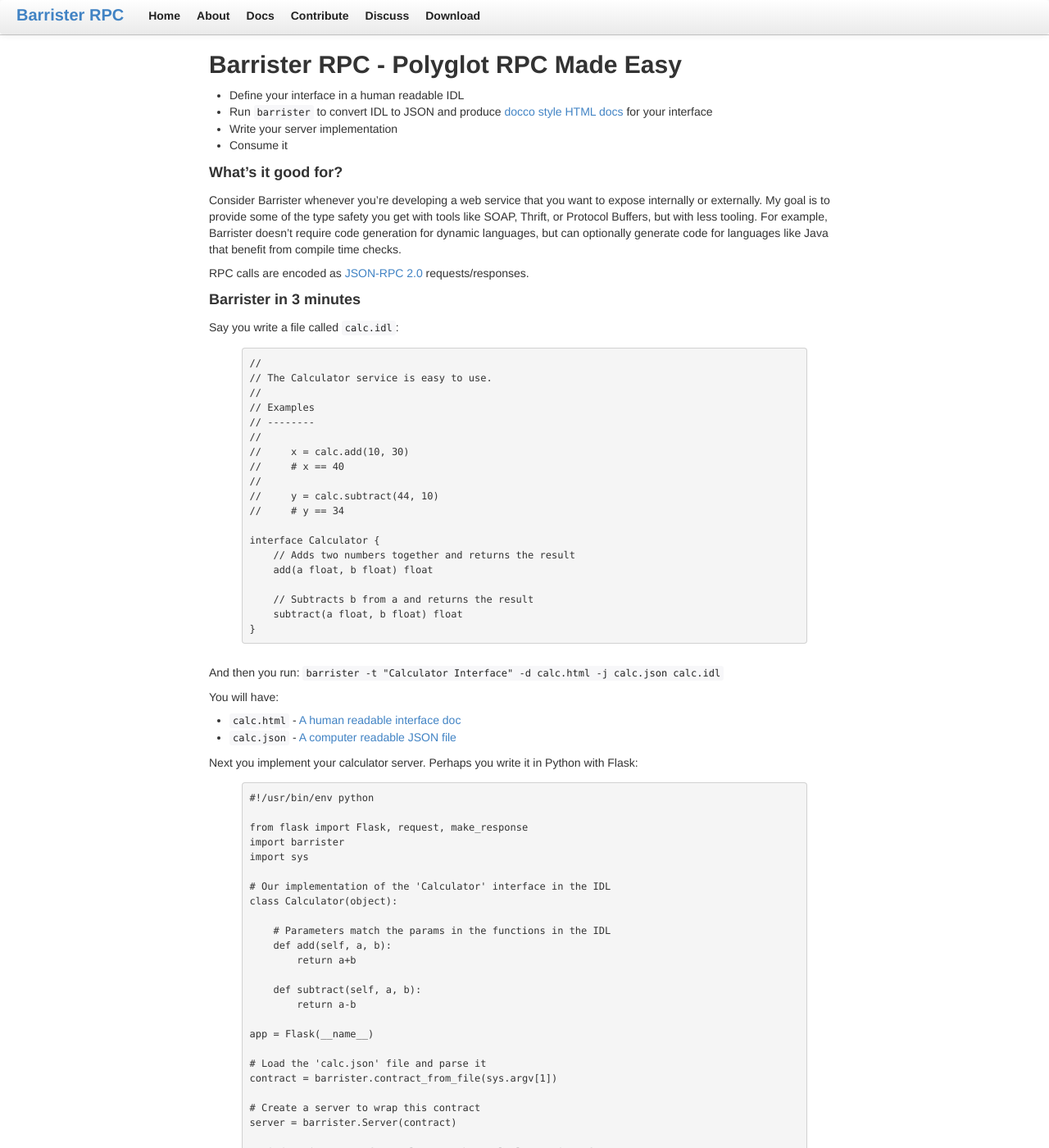
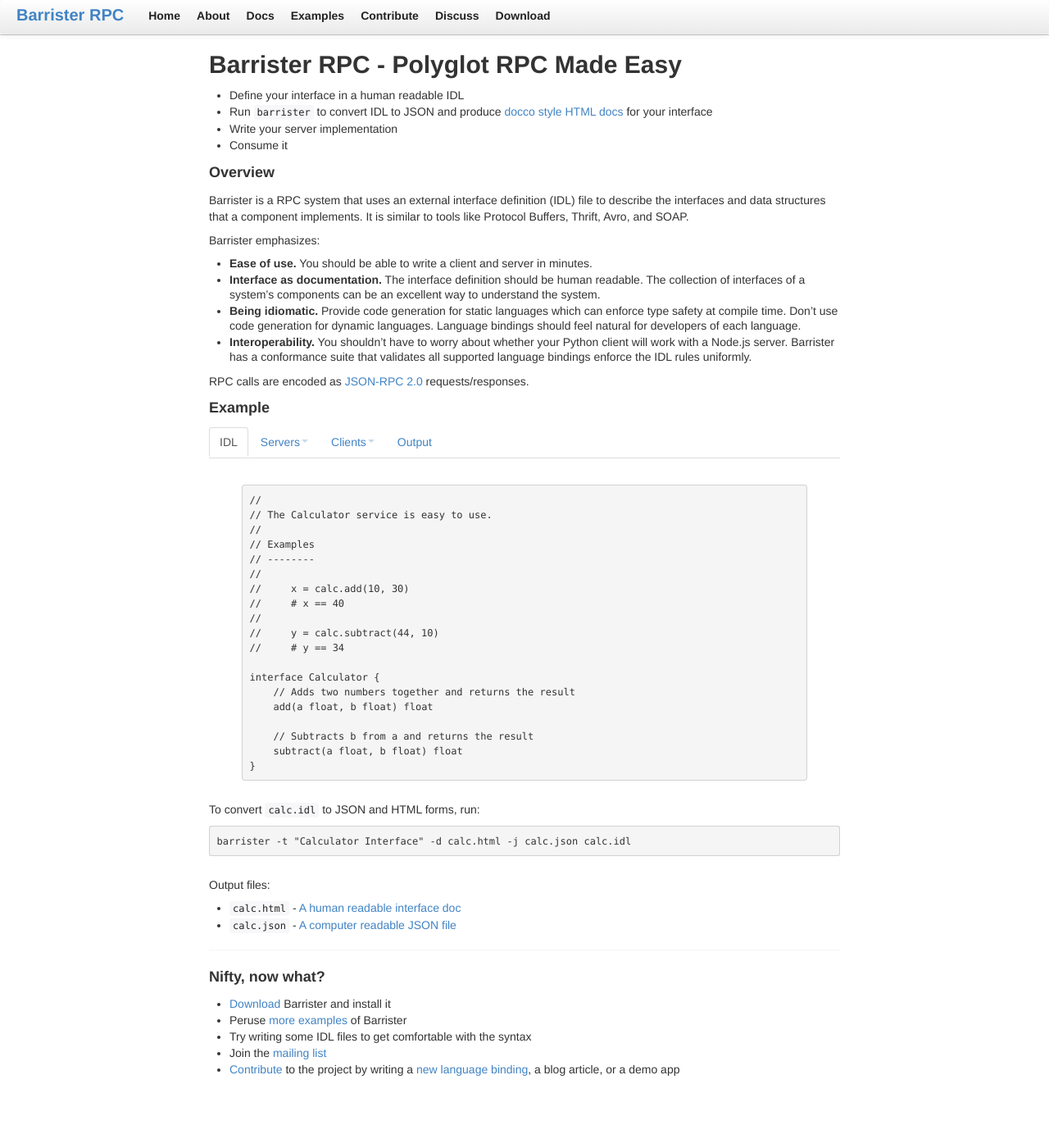
Before and after one commit to coopernurse/barrister-site, a Jekyll site: the page built from index.md, in a window 1280 px wide and 1400 px high. Shown: the whole window at 82% size. Built offline with Jekyll 4.4.1, drawn with Linux system fonts in a browser that asks for light colours; Markdown is read by kramdown in place of the engine named in the settings; some of the changed text lies outside the part shown.

Commit message:
add examples page

```diff
--- a/_layouts/default.html
+++ b/_layouts/default.html
@@ -33,6 +33,7 @@
                             <li><a href="index.html">Home</a></li>
                             <li><a href="about.html">About</a></li>
                             <li><a href="docs.html">Docs</a></li>
+                            <li><a href="examples.html">Examples</a></li>
                             <li><a href="contribute.html">Contribute</a></li>
                             <li><a href="https://groups.google.com/forum/#!forum/barrister-rpc">Discuss</a></li>
                             <li><a href="download.html">Download</a></li>
--- a/index.md
+++ b/index.md
@@ -10,20 +10,59 @@
 * Write your server implementation
 * Consume it
 
-### What's it good for?
+### Overview
 
-Consider Barrister whenever you're developing a web service that you want to expose internally or
-externally.  My goal is to provide some of the type safety you get with tools like SOAP, Thrift,
-or Protocol Buffers, but with less tooling.  For example, Barrister doesn't require code generation for
-dynamic languages, but can optionally generate code for languages like Java that benefit from compile
-time checks.
+Barrister is a RPC system that uses an external interface definition (IDL) file to describe the
+interfaces and data structures that a component implements.  It is similar to
+tools like Protocol Buffers, Thrift, Avro, and SOAP.
+
+Barrister emphasizes:
+
+* **Ease of use.**  You should be able to write a client and server in minutes.
+* **Interface as documentation.**  The interface definition should be human readable. The collection
+  of interfaces of a system's components can be an excellent way to understand the system.
+* **Being idiomatic.** Provide code generation for static languages which can enforce type safety
+  at compile time.  Don't use code generation for dynamic languages.  Language bindings should
+  feel natural for developers of each language.
+* **Interoperability.**  You shouldn't have to worry about whether your Python client will work with
+  a Node.js server.  Barrister has a conformance suite that validates all supported language
+  bindings enforce the IDL rules uniformly.
 
 RPC calls are encoded as [JSON-RPC 2.0](http://jsonrpc.org/specification) requests/responses.
 
-### Barrister in 3 minutes
+### Example
 
-Say you write a file called `calc.idl`:
 
+<div class="tabbable">
+  <ul class="nav nav-tabs">
+    <li class="active"><a href="#calc-idl" data-toggle="tab">IDL</a></li>
+    <li class="dropdown">
+        <a class="dropdown-toggle" data-toggle="dropdown" href="#">Servers<b class="caret"></b></a>
+        <ul class="dropdown-menu">
+          <li><a href="#calc-java-server" data-toggle="tab">java</a></li>
+          <li><a href="#calc-node-server" data-toggle="tab">node</a></li>
+          <li><a href="#calc-php-server" data-toggle="tab">php</a></li>
+          <li><a href="#calc-python-server" data-toggle="tab">python</a></li>
+          <li><a href="#calc-ruby-server" data-toggle="tab">ruby</a></li>
+
+        </ul>
+    </li>
+    <li class="dropdown">
+        <a class="dropdown-toggle" data-toggle="dropdown" href="#">Clients<b class="caret"></b></a>
+        <ul class="dropdown-menu">
+          <li><a href="#calc-java-client" data-toggle="tab">java</a></li>
+          <li><a href="#calc-node-client" data-toggle="tab">node</a></li>
+          <li><a href="#calc-php-client" data-toggle="tab">php</a></li>
+          <li><a href="#calc-python-client" data-toggle="tab">python</a></li>
+          <li><a href="#calc-ruby-client" data-toggle="tab">ruby</a></li>
+
+        </ul>
+    </li>
+    <li><a href="#calc-output" data-toggle="tab">Output</a></li>
+
+  </ul>
+  <div class="tab-content">
+    <div class="tab-pane active" id="calc-idl">
 {% highlight go %}
 //
 // The Calculator service is easy to use.
@@ -44,23 +83,153 @@
     // Subtracts b from a and returns the result
     subtract(a float, b float) float
 }
+
 {% endhighlight %}
+    </div>
+  <div class="tab-pane" id="calc-java-server">
+{% highlight java %}
+package example;
 
-And then you run: `barrister -t "Calculator Interface" -d calc.html -j calc.json calc.idl`
+public class Server implements Calculator {
 
-You will have:
+    public Double add(Double a, Double b) {
+        return a+b;
+    }
 
- * `calc.html` - [A human readable interface doc](calc.html)
- * `calc.json` - [A computer readable JSON file](calc.json)
+    public Double subtract(Double a, Double b) {
+        return a-b;
+    }
 
-Next you implement your calculator server.  Perhaps you write it in Python with Flask:
+}
+{% endhighlight %}
+    </div>
+    <div class="tab-pane" id="calc-java-client">
+{% highlight java %}
+package example;
 
+import com.bitmechanic.barrister.HttpTransport;
+
+public class Client {
+
+    public static void main(String argv[]) throws Exception {
+        HttpTransport trans = new HttpTransport("http://127.0.0.1:8080/example/");
+        CalculatorClient calc = new CalculatorClient(trans);
+
+        System.out.println(String.format("1+5.1=%.1f", calc.add(1.0, 5.1)));
+        System.out.println(String.format("8-1.1=%.1f", calc.subtract(8.0, 1.1)));
+    }
+
+}
+{% endhighlight %}
+    </div>
+  <div class="tab-pane" id="calc-node-server">
+{% highlight javascript %}
+var barrister = require('barrister');
+var express   = require('express');
+var fs        = require('fs');
+
+function Calculator() { }
+Calculator.prototype.add = function(a, b, callback) {
+    // first param is for errors
+    callback(null, a+b);
+};
+Calculator.prototype.subtract = function(a, b, callback) {
+    callback(null, a-b);
+};
+
+var idl    = JSON.parse(fs.readFileSync("../calc.json").toString());
+var server = new barrister.Server(idl);
+server.addHandler("Calculator", new Calculator());
+
+var app = express.createServer();
+app.use(express.bodyParser());
+app.post('/calc', function(req, res) {
+    server.handle({}, req.body, function(respJson) {
+        res.contentType('application/json');
+        res.send(respJson);
+    });
+});
+app.listen(7667);
+{% endhighlight %}
+    </div>
+    <div class="tab-pane" id="calc-node-client">
+{% highlight javascript %}
+var barrister = require('barrister');
+
+function checkErr(err) {
+    if (err) {
+        console.log("ERR: " + JSON.stringify(err));
+        process.exit(1);
+    }
+}
+
+var client = barrister.httpClient("http://localhost:7667/calc");
+
+client.loadContract(function(err) {
+    checkErr(err);
+
+    var calc = client.proxy("Calculator");
+
+    calc.add(1, 5.1, function(err, result) {
+        checkErr(err);
+        console.log("1+5.1=" + result);
+
+        calc.subtract(8, 1.1, function(err, result) {
+            checkErr(err);
+            console.log("8-1.1=" + result);
+        });
+    });
+});
+
+{% endhighlight %}
+    </div>
+  <div class="tab-pane" id="calc-php-server">
+{% highlight php %}
+<?php
+
+$path = $_ENV["BARRISTER_PHP"];
+include_once("$path/barrister.php");
+
+class Calculator {
+
+  function add($a, $b) {
+    return $a + $b;
+  }
+
+  function subtract($a, $b) {
+    return $a - $b;
+  }
+
+}
+
+$server = new BarristerServer("../calc.json");
+$server->addHandler("Calculator", new Calculator());
+$server->handleHTTP();
+?>
+{% endhighlight %}
+    </div>
+    <div class="tab-pane" id="calc-php-client">
+{% highlight php %}
+<?php
+
+$path = $_ENV["BARRISTER_PHP"];
+include_once("$path/barrister.php");
+
+$barrister = new Barrister();
+$client    = $barrister->httpClient("http://localhost:8080/cgi-bin/server.php");
+$calc      = $client->proxy("Calculator");
+
+echo sprintf("1+5.1=%.1f\n", $calc->add(1, 5.1));
+echo sprintf("8-1.1=%.1f\n", $calc->subtract(8, 1.1));
+
+?>
+{% endhighlight %}
+    </div>
+  <div class="tab-pane" id="calc-python-server">
 {% highlight python %}
-#!/usr/bin/env python
 
 from flask import Flask, request, make_response
 import barrister
-import sys
 
 # Our implementation of the 'Calculator' interface in the IDL
 class Calculator(object):
@@ -72,116 +241,111 @@
     def subtract(self, a, b):
         return a-b
 
+contract = barrister.contract_from_file("../calc.json")
+server   = barrister.Server(contract)
+server.add_handler("Calculator", Calculator())
+
 app = Flask(__name__)
 
-# Load the 'calc.json' file and parse it
-contract = barrister.contract_from_file(sys.argv[1])
-
-# Create a server to wrap this contract
-server = barrister.Server(contract)
-
-# Bind an instance of our class to the "Calculator" interface
-server.add_handler("Calculator", Calculator())
-
-# This is standard Flask stuff.  Create a function
-# bound to the "/calc" URL that only accepts POSTs
-# The implementation is boilerplate for any Barrister server
 @app.route("/calc", methods=["POST"])
 def calc():
-    # server.call_json will deserialize its JSON input,
-    # invoke the function on the correct Python handler class,
-    # and serialize the return value back to JSON
     resp_data = server.call_json(request.data)
-
-    # Send the response back to the client
     resp = make_response(resp_data)
     resp.headers['Content-Type'] = 'application/json'
     return resp
 
-app.run(host="127.0.0.1", port=8080)
+app.run(host="127.0.0.1", port=7667)
+
 {% endhighlight %}
-
-You start the server and pass in the JSON parsed IDL: `python calc_server.py calc.json`
-
-Then you write a client:
-
+    </div>
+    <div class="tab-pane" id="calc-python-client">
 {% highlight python %}
-#!/usr/bin/env python
 
 import barrister
-import sys
 
-# Create a transport and pass in the endpoint that
-# the server is bound to
-trans  = barrister.HttpTransport(sys.argv[1])
+trans  = barrister.HttpTransport("http://localhost:7667/calc")
 
-# Create a Barrister client. This will automatically
-# request the IDL JSON from the server, parse it, and
-# create proxies for the interfaces/functions defined
-# in the interface
+# automatically connects to endpoint and loads IDL JSON contract
 client = barrister.Client(trans)
 
-# Call functions on remote server
-# Note how Calculator.add is derived from the IDL names
 print "1+5.1=%.1f" % client.Calculator.add(1, 5.1)
 print "8-1.1=%.1f" % client.Calculator.subtract(8, 1.1)
+
 {% endhighlight %}
+    </div>
+  <div class="tab-pane" id="calc-ruby-server">
+{% highlight ruby %}
 
-When you run the client: `python calc_client.py http://localhost:8080/calc`
+require 'sinatra'
+require 'barrister'
 
-You get:
+class Calculator
 
-    1+5.1=6.1
-    8-1.1=6.9
+  def add(a, b)
+    return a+b
+  end
 
-### Under the hood
+  def subtract(a, b)
+    return a-b
+  end
 
-When this code executes: `client = barrister.Client(trans)`
+end
 
-A JSON-RPC message is POSTed to `http://localhost:8080/calc` that looks like:
+contract = Barrister::contract_from_file("../calc.json")
+server   = Barrister::Server.new(contract)
+server.add_handler("Calculator", Calculator.new)
 
-    { "jsonrpc": "2.0", "id": "1", "method": "barrister-idl" }
+post '/calc' do
+  request.body.rewind
+  resp = server.handle_json(request.body.read)
 
-The server sends back the IDL JSON registered with the `server = barrister.Server(contract)` call.
-The response looks something like:
+  status 200
+  headers "Content-Type" => "application/json"
+  resp
+end
 
-    { "jsonrpc": "2.0", "id": "1", "result": { ... idl json here ... } }
+{% endhighlight %}
+    </div>
+    <div class="tab-pane" id="calc-ruby-client">
+{% highlight ruby %}
 
-The client parses the IDL JSON and uses it to validate outgoing requests against that endpoint.
+require 'barrister'
 
-When this code executes: `client.Calculator.add(1, 5.1)`
+trans = Barrister::HttpTransport.new("http://localhost:7667/calc")
 
-A JSON-RPC message is POSTed to `http://localhost:8080/calc` that looks like:
+# automatically connects to endpoint and loads IDL JSON contract
+client = Barrister::Client.new(trans)
 
-    { "jsonrpc": "2.0", "id": "uuid-4-here", "method": "Calculator.add", "params": [1, 5.1] }
+puts "1+5.1=%.1f" % client.Calculator.add(1, 5.1)
+puts "8-1.1=%.1f" % client.Calculator.subtract(8, 1.1)
 
-The server unpacks the JSON, verifies that the method exists, and validates that the parameter types
-agree with the types defined for the `add()` function on the `Calculator` interface in the IDL.  If
-validation passes, the method is invoked, and the result is returned as a JSON response that looks like:
 
-    { "jsonrpc": "2.0", "id": "id-from-request", "result": 6.1 }
+{% endhighlight %}
+    </div>
 
-If an error occurs, an `error` property replaces the `result`:
+    <div class="tab-pane" id="calc-output">
+<pre>1+5.1=6.1
+8-1.1=6.9
+</pre>
+    </div>
+  </div>
+</div>
 
-    { "jsonrpc": "2.0", "id": "id-from-request",
-      "error" : { "code": -32601, "message": "Unknown function: Calculator.multiply" } }
+To convert `calc.idl` to JSON and HTML forms, run:
 
-Theoretically you could use any JSON-RPC 2.0 client to consume a Barrister service, but you'd lose
-the request/response validation.
+    barrister -t "Calculator Interface" -d calc.html -j calc.json calc.idl
+
+Output files:
+
+ * `calc.html` - [A human readable interface doc](calc.html)
+ * `calc.json` - [A computer readable JSON file](calc.json)
+
+----
 
 ### Nifty, now what?
 
  * [Download](download.html) Barrister and install it
+ * Peruse [more examples](examples.html) of Barrister
  * Try writing some IDL files to get comfortable with the syntax
  * Join the [mailing list](https://groups.google.com/forum/#!forum/barrister-rpc)
  * [Contribute](contribute.html) to the project by writing a [new language binding](binding.html), a blog article, or a demo app
-
-### Supported languages
-
-* Python
-* Java (with code generator)
-* Javascript (client only)
-
-We need your help!  Please [join the mailing list](https://groups.google.com/forum/#!forum/barrister-rpc) and talk to us about writing a runtime for
-your favorite language.  We have a conformance test suite that we'd like to get all the runtimes
-running under to ensure common behavior.
```
Also changed, not shown: cook_examples.py (+24 -2 lines), 1 other file.
